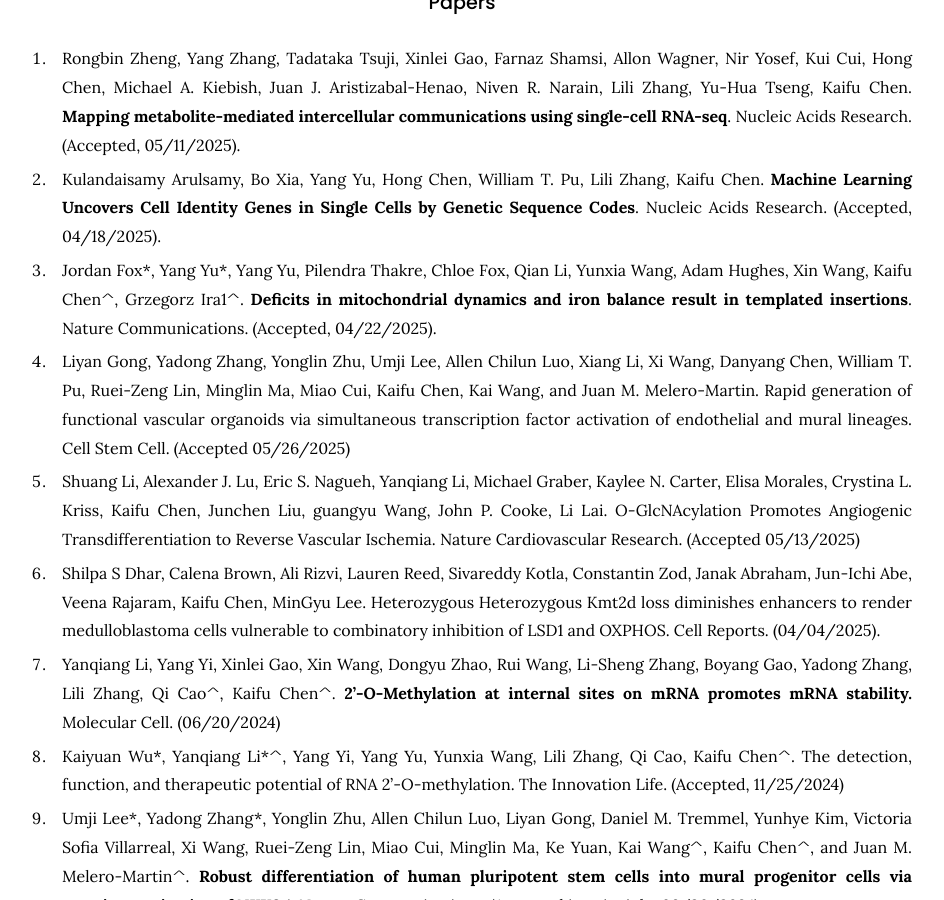
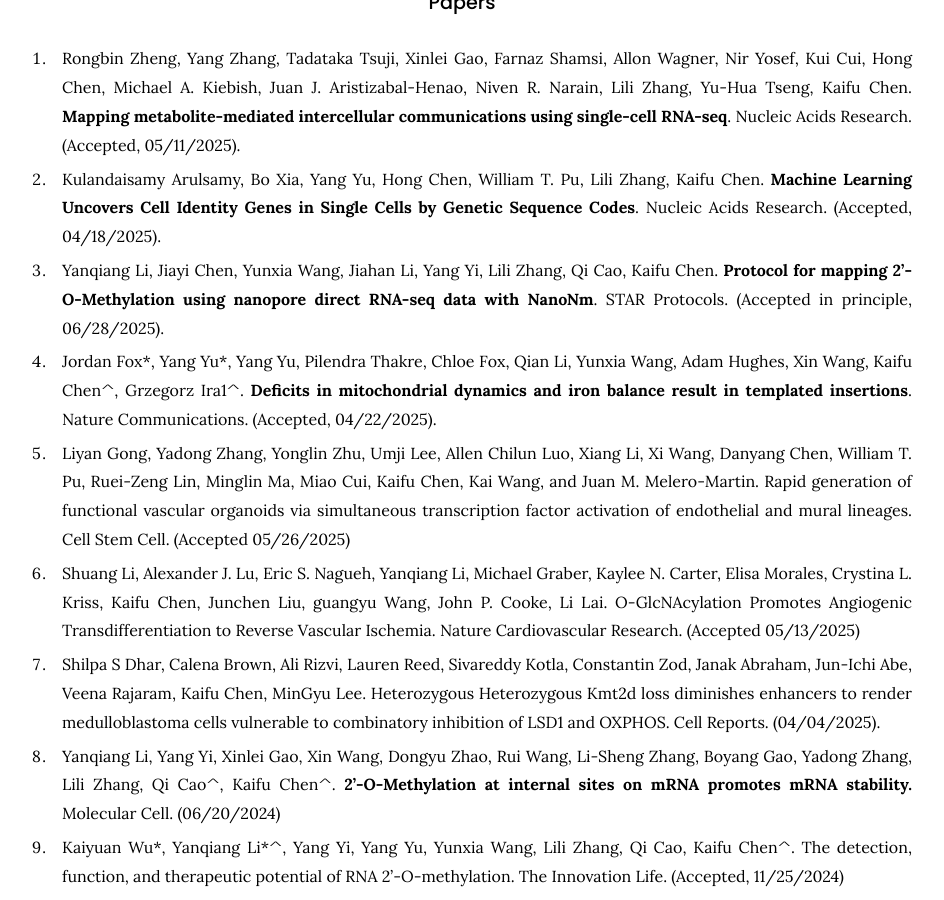
Before and after one commit to kaifuchenlab/kaifuchenlab.github.io, a Jekyll site: the page built from 3.publication/index.md, in a window 1280 px wide and 900 px high, scrolled down 505 px. Shown: the whole window, without its empty margins (178-1122 px from the left). Built offline with Jekyll 4.4.1, drawn with Linux system fonts in a browser that asks for light colours.

Commit message:
Update index.md

```diff
--- a/3.publication/index.md
+++ b/3.publication/index.md
@@ -16,9 +16,11 @@ Research Square.
 
 ### Papers
 
-96. Rongbin Zheng, Yang Zhang, Tadataka Tsuji, Xinlei Gao, Farnaz Shamsi, Allon Wagner, Nir Yosef, Kui Cui, Hong Chen, Michael A. Kiebish, Juan J. Aristizabal-Henao, Niven R. Narain, Lili Zhang, Yu-Hua Tseng, Kaifu Chen. **Mapping metabolite-mediated intercellular communications using single-cell RNA-seq**. Nucleic Acids Research. (Accepted, 05/11/2025).
+97. Rongbin Zheng, Yang Zhang, Tadataka Tsuji, Xinlei Gao, Farnaz Shamsi, Allon Wagner, Nir Yosef, Kui Cui, Hong Chen, Michael A. Kiebish, Juan J. Aristizabal-Henao, Niven R. Narain, Lili Zhang, Yu-Hua Tseng, Kaifu Chen. **Mapping metabolite-mediated intercellular communications using single-cell RNA-seq**. Nucleic Acids Research. (Accepted, 05/11/2025).
 
-95. Kulandaisamy Arulsamy, Bo Xia, Yang Yu, Hong Chen, William T. Pu, Lili Zhang, Kaifu Chen. **Machine Learning Uncovers Cell Identity Genes in Single Cells by Genetic Sequence Codes**. Nucleic Acids Research. (Accepted, 04/18/2025).
+96. Kulandaisamy Arulsamy, Bo Xia, Yang Yu, Hong Chen, William T. Pu, Lili Zhang, Kaifu Chen. **Machine Learning Uncovers Cell Identity Genes in Single Cells by Genetic Sequence Codes**. Nucleic Acids Research. (Accepted, 04/18/2025).
+
+95. Yanqiang Li, Jiayi Chen, Yunxia Wang, Jiahan Li, Yang Yi, Lili Zhang, Qi Cao, Kaifu Chen. **Protocol for mapping 2’-O-Methylation using nanopore direct RNA-seq data with NanoNm**. STAR Protocols. (Accepted in principle, 06/28/2025).
 
 94. Jordan Fox\*, Yang Yu\*, Yang Yu, Pilendra Thakre, Chloe Fox, Qian Li, Yunxia Wang, Adam Hughes, Xin Wang, Kaifu Chen^, Grzegorz Ira1^. **Deficits in mitochondrial dynamics and iron balance result in templated insertions**. Nature Communications. (Accepted, 04/22/2025).
 
```
